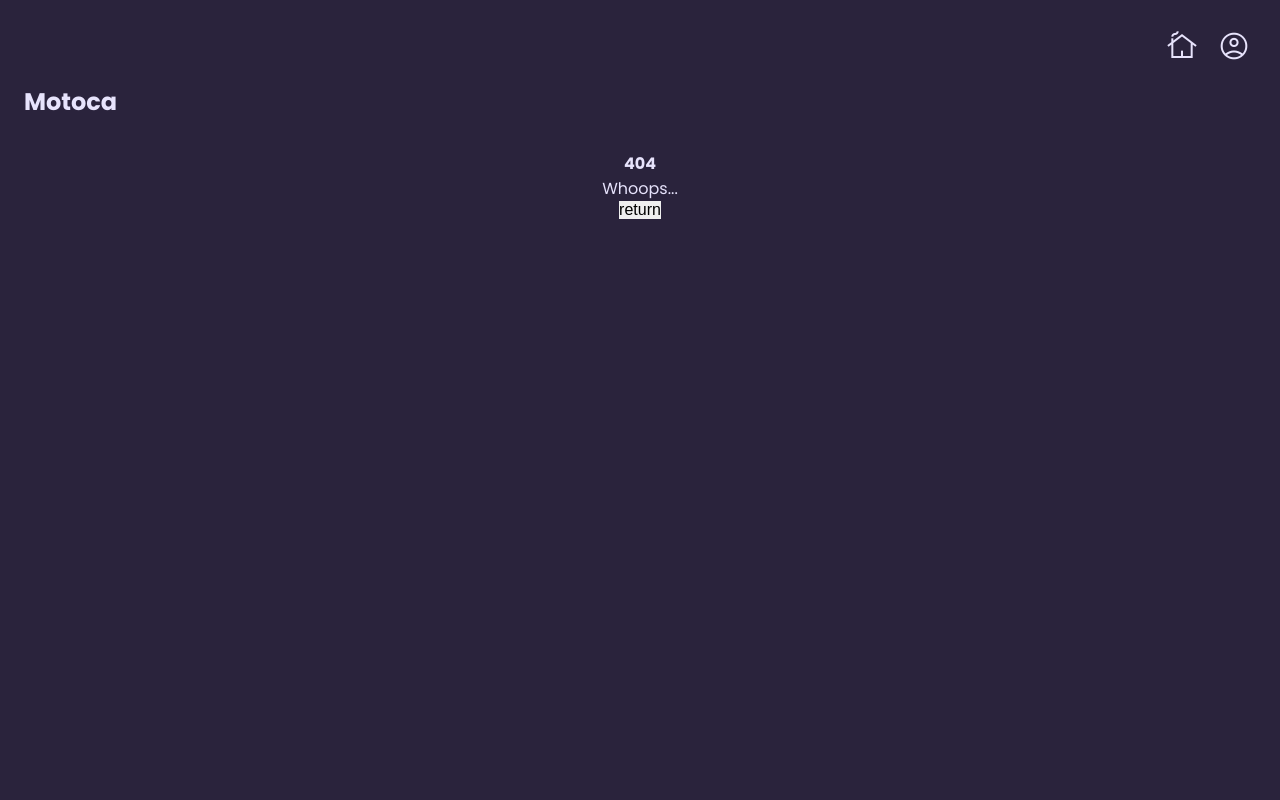
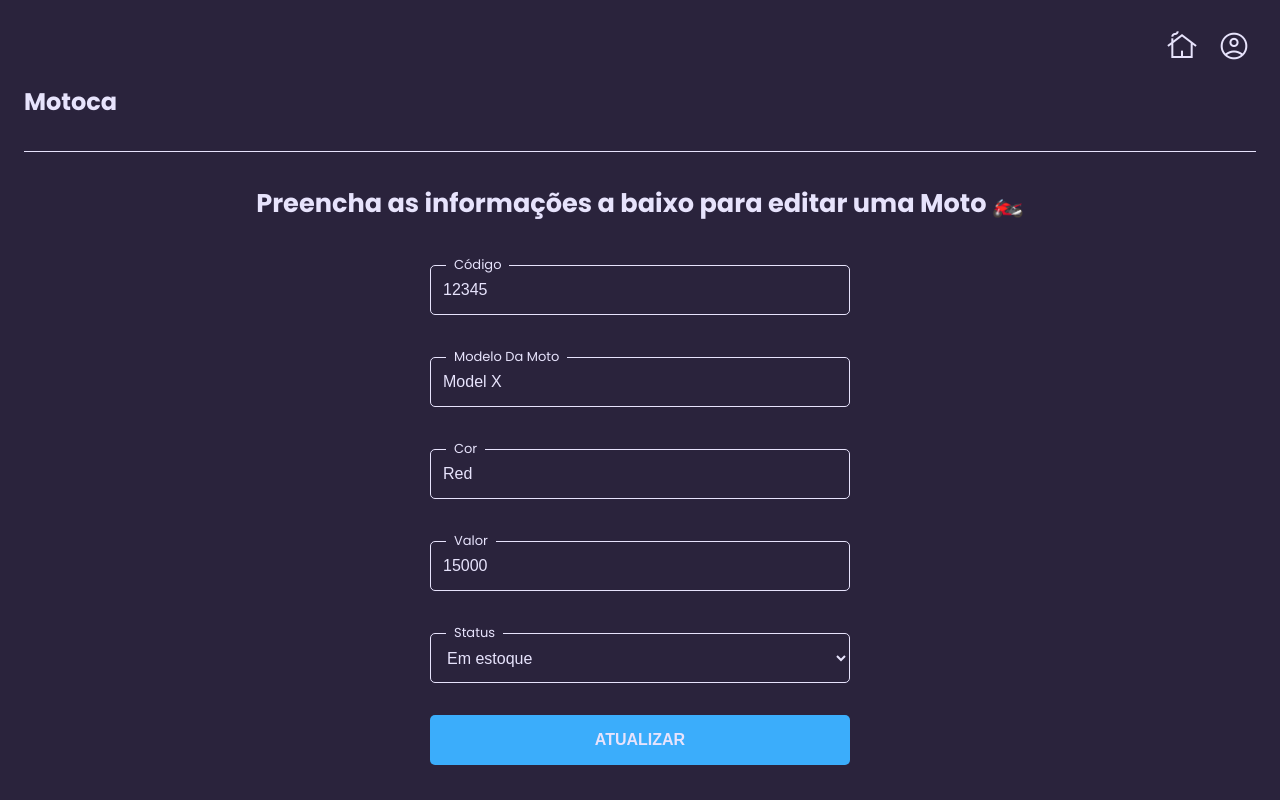
Before and after one commit to rsanttos89/teste-motocaSystems-frontEnd, a React (Create React App) app: page /edit/1 in a window 1280 px wide. Before the commit this address had no page. Built offline with nearby package versions, Linux system fonts and the light colour scheme.

Commit message:
create edit

```diff
--- a/public/service_worker.js
+++ b/public/service_worker.js
@@ -1,4 +1,4 @@
-const version = 'motoca-v2';
+const version = 'motoca-v3';
 
 const resources = [
   '/',
--- a/src/routes/index.tsx
+++ b/src/routes/index.tsx
@@ -15,7 +15,7 @@ const RoutesApp = () => {
           <Route path="/*" element={<Page404 />} />
           <Route path="/" element={<MotorcycleRegistration />} />
           <Route path="/table" element={<MotorcycleTable />} />
-          <Route path="/edit" element={<MotorcycleEdit />} />
+          <Route path="/edit/:product_code" element={<MotorcycleEdit />} />
         </Route>
       </Routes>
     </BrowserRouter>
--- a/src/screens/MotorcycleEdit/index.tsx
+++ b/src/screens/MotorcycleEdit/index.tsx
@@ -1,33 +1,119 @@
 import './styles.css';
+import { useState, ChangeEvent, FormEvent, useEffect } from 'react';
+import { saveMotorcycle } from '../../server/indexedDBUpdate';
 
 const MotorcycleEdit = () => {
+  const [formData, setFormData] = useState({
+    product_code: '',
+    model: '',
+    color: '',
+    price: '',
+    status: 'em_estoque',
+  });
+
+  const [isEditing, setIsEditing] = useState(false);
+
+  const handleChange = (e: ChangeEvent<HTMLInputElement | HTMLSelectElement>) => {
+    const { id, value } = e.target;
+    setFormData({ ...formData, [id]: value });
+  };
+
+  const handleSubmit = async (e: FormEvent) => {
+    e.preventDefault();
+    try {
+      await saveMotorcycle(formData);
+      alert(isEditing ? 'Moto atualizada com sucesso!' : 'Moto registrada com sucesso!');
+      setFormData({
+        product_code: '',
+        model: '',
+        color: '',
+        price: '',
+        status: 'em_estoque',
+      });
+      setIsEditing(false);
+    } catch (error) {
+      alert('Erro ao registrar a moto');
+    }
+  };
+
+  // Simulating fetching data for editing, you can replace this with actual data fetching logic
+  useEffect(() => {
+    const fetchDataForEdit = async () => {
+      // Dummy data for illustration, replace with actual data fetching logic
+      const motorcycleToEdit = {
+        product_code: '12345',
+        model: 'Model X',
+        color: 'Red',
+        price: '15000',
+        status: 'em_estoque',
+      };
+
+      if (motorcycleToEdit) {
+        setFormData(motorcycleToEdit);
+        setIsEditing(true);
+      }
+    };
+
+    fetchDataForEdit();
+  }, []);
+
   return (
     <section id='body-motorcycle' className='flex'>
       <header className="flex">
-        <h2>Edite as informações que preferir! 📝</h2>
+        <h2>Preencha as informações a baixo para {isEditing ? 'editar' : 'registrar'} uma Moto 🏍️</h2>
       </header>
 
-      <form action="" className='flex'>
+      <form onSubmit={handleSubmit} className='flex'>
         <label htmlFor="product_code">Código</label>
-        <input type="text" id='product_code' required />
+        <input
+          type="text"
+          id='product_code'
+          value={formData.product_code}
+          onChange={handleChange}
+          required
+          disabled={isEditing} // Código não pode ser alterado durante a edição
+        />
 
-        <label htmlFor="product_code">Modelo da Moto</label>
-        <input type="text" id='product_code' required />
+        <label htmlFor="model">Modelo da Moto</label>
+        <input
+          type="text"
+          id='model'
+          value={formData.model}
+          onChange={handleChange}
+          required
+        />
 
-        <label htmlFor="product_code">Cor</label>
-        <input type="text" id='product_code' required />
+        <label htmlFor="color">Cor</label>
+        <input
+          type="text"
+          id='color'
+          value={formData.color}
+          onChange={handleChange}
+          required
+        />
 
-        <label htmlFor="product_code">Valor</label>
-        <input type="text" id='product_code' required />
+        <label htmlFor="price">Valor</label>
+        <input
+          type="text"
+          id='price'
+          value={formData.price}
+          onChange={handleChange}
+          required
+        />
 
-        <label htmlFor="product_code">Status</label>
-        <select id="product_code" required>
+        <label htmlFor="status">Status</label>
+        <select
+          id="status"
+          value={formData.status}
+          onChange={handleChange}
+          required
+        >
           <option value="em_estoque">Em estoque</option>
           <option value="sem_estoque">Sem estoque</option>
           <option value="em_transito">Em trânsito</option>
         </select>
 
-        <button className='flex' type="submit">+ registrar</button>
+        <button className='flex' type="submit">{isEditing ? 'Atualizar' : '+ registrar'}</button>
       </form>
     </section>
   );
--- a/src/screens/MotorcycleTable/index.tsx
+++ b/src/screens/MotorcycleTable/index.tsx
@@ -2,6 +2,7 @@ import './styles.css';
 import { useEffect, useState } from 'react';
 import { getMotorcycles, Motorcycle } from '../../server/selectIndexedDB';
 import { deleteMotorcycle } from '../../server/deleteIndexedDB';
+import { Link } from 'react-router-dom';
 
 const MotorcycleTable = () => {
   const [motorcycles, setMotorcycles] = useState<Motorcycle[]>([]);
@@ -63,7 +64,7 @@ const MotorcycleTable = () => {
                 delete
               </button>
 
-              <button className='flex material-symbols-outlined'>visibility</button>
+              <Link to={`/edit/${motorcycle.product_code}`} className='flex material-symbols-outlined'>visibility</Link>
             </div>
           </div>
         ))
--- /dev/null
+++ b/src/server/indexedDBUpdate.ts
@@ -0,0 +1,50 @@
+import { Motorcycle } from './selectIndexedDB';
+
+export const saveMotorcycle = async (motorcycle: Motorcycle): Promise<string> => {
+  if (!('indexedDB' in window)) {
+    console.log('Este navegador não suporta IndexedDB');
+    return Promise.reject('Este navegador não suporta IndexedDB');
+  }
+
+  const dbPromise = new Promise<IDBDatabase>((resolve, reject) => {
+    const request = indexedDB.open('MotorcycleDB', 1);
+
+    request.onerror = (event) => {
+      console.error('Erro ao abrir IndexedDB', event);
+      reject('Erro ao abrir IndexedDB');
+    };
+
+    request.onsuccess = (event: any) => {
+      resolve(event.target.result);
+    };
+
+    request.onupgradeneeded = (event: any) => {
+      const db = event.target.result;
+      if (!db.objectStoreNames.contains('motorcycles')) {
+        const objectStore = db.createObjectStore('motorcycles', { keyPath: 'product_code' });
+        objectStore.createIndex('timestamp', 'timestamp', { unique: false });
+      }
+    };
+  });
+
+  const db = await dbPromise;
+
+  const transaction = db.transaction('motorcycles', 'readwrite');
+  const store = transaction.objectStore('motorcycles');
+  const timestamp = new Date().toISOString();
+  const motorcycleWithTimestamp = { ...motorcycle, timestamp };
+
+  // Use o método put para atualizar ou inserir um novo registro
+  const request = store.put(motorcycleWithTimestamp);
+
+  return new Promise<string>((resolve, reject) => {
+    request.onsuccess = () => {
+      resolve('Moto registrada com sucesso!');
+    };
+
+    request.onerror = (event) => {
+      console.error('Erro ao salvar a moto', event);
+      reject('Erro ao salvar a moto');
+    };
+  });
+};
```
Also changed, not shown: public/manifest.json.
